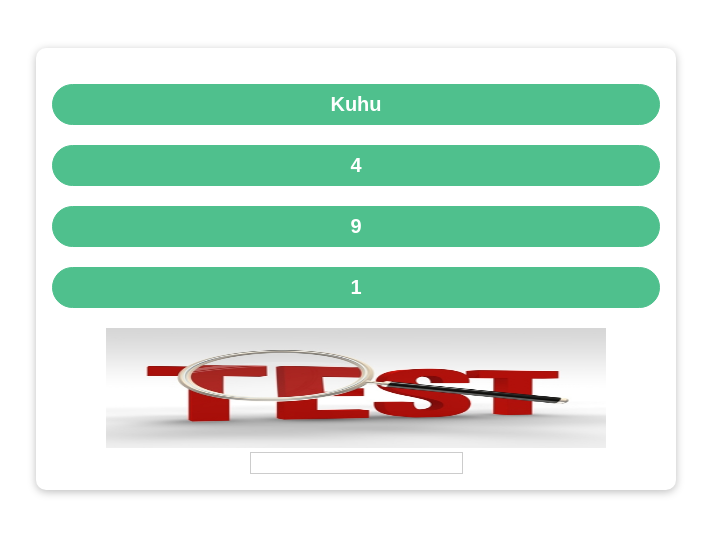
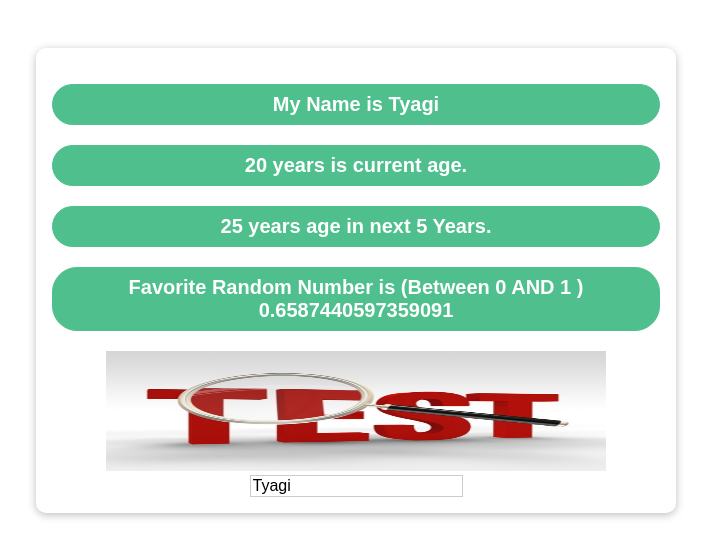
Before and after one commit to tyagibijnor/vueapplication, a plain HTML site: page assignment1/index.html in a window 1280 px wide. Shown: the whole page, without its empty margins (284-995 px from the left). Drawn offline with nearby package versions, Linux system fonts and the light colour scheme.

Commit message:
Complete assignment 1

```diff
--- a/assignment1/app.js
+++ b/assignment1/app.js
@@ -1,16 +1,15 @@
 const app = Vue.createApp({
   data() {
     return {
-      name: "Kuhu",
-      age: 4,
+      name: "Tyagi",
+      age: 20,
       favnumber: "1",
-      enteredName: "",
       img: "test.jpg"
     };
   },
   methods: {
     myfavnumber() {
-      const randomNumber = Math.round(Math.random());
+      const randomNumber = Math.random();
       return randomNumber;
     },
 
--- a/assignment1/index.html
+++ b/assignment1/index.html
@@ -10,12 +10,12 @@
     <div id="app">
       <section id="user-goal">
 
-        <p>{{ name }}</p>
-        <p>{{ age }}</p>
-        <p>{{ ageadd() }}</p>
-        <p>{{ myfavnumber() }}</p>
+        <p>My Name is {{ name }}</p>
+        <p>{{ age }} years is current age. </p>
+        <p>{{ ageadd() }} years age in next 5 Years.</p>
+        <p>Favorite Random Number is (Between 0 AND 1 ) {{ myfavnumber() }}</p>
         <img v-bind:src="img" width="500" height="120">
-        <input type="text" id="uname" v-model="enteredName" />
+        <input type="text" v-bind:value="name" />
       </section>
       <script src="https://unpkg.com/vue@next"></script>
       <script src="app.js"></script>
```
